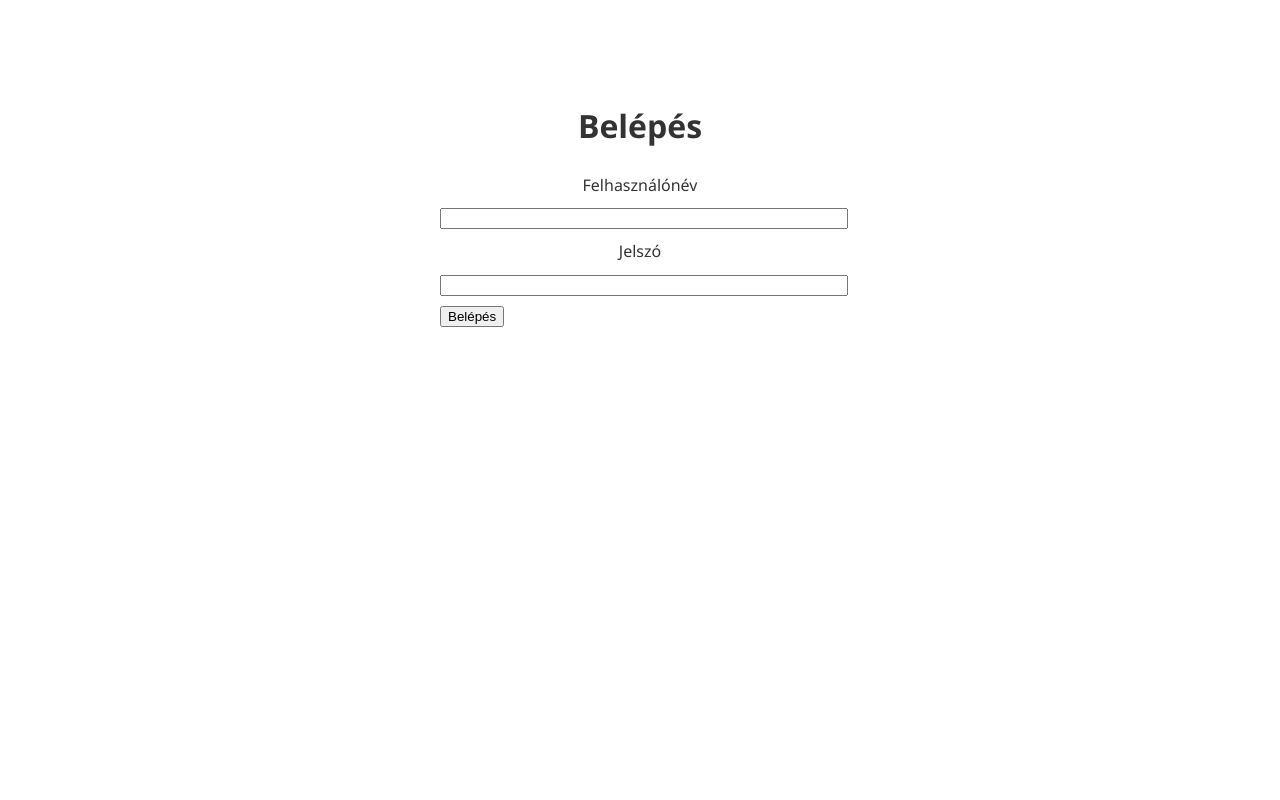
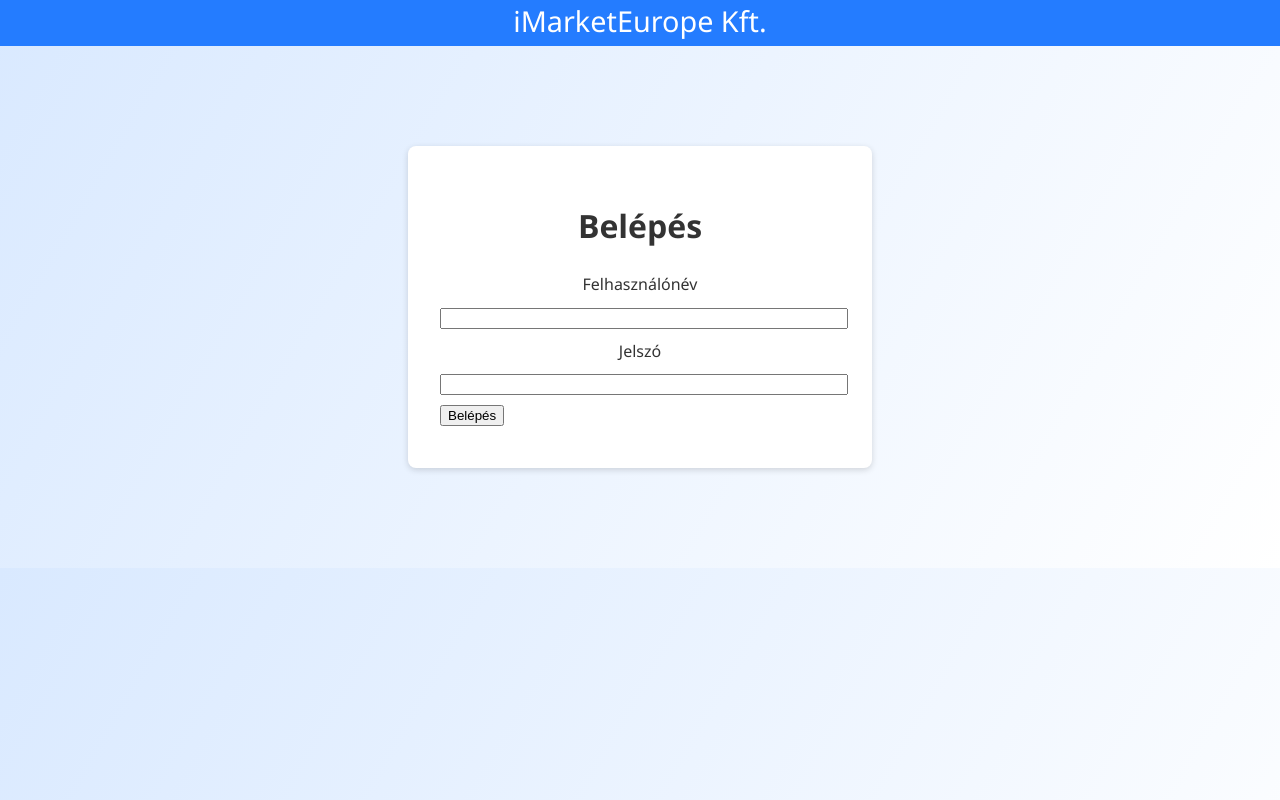
Before and after one commit to imeLaci/imarket, a plain HTML site: page index.html in a window 1280 px wide. Drawn offline with Linux system fonts and the light colour scheme.

Commit message:
Enhance login page with animated logo

```diff
--- a/index.html
+++ b/index.html
@@ -6,12 +6,23 @@
   <title>Bejelentkezés - iMarket</title>
   <link rel="stylesheet" href="style.css">
   <style>
-    .login-container{max-width:400px;margin:100px auto;text-align:center;}
+    .login-container{
+      max-width:400px;
+      margin:100px auto;
+      text-align:center;
+      background:#fff;
+      padding:2rem;
+      border-radius:8px;
+      box-shadow:0 2px 6px rgba(0,0,0,.15);
+    }
     label,input{display:block;width:100%;margin-bottom:10px;}
     input[type="submit"]{width:auto;}
   </style>
 </head>
-<body>
+<body class="login-page">
+  <header>
+    <div class="logo">iMarketEurope Kft.</div>
+  </header>
   <div class="login-container">
     <h1>Belépés</h1>
     <form id="loginForm">
--- a/style.css
+++ b/style.css
@@ -14,6 +14,10 @@ body {
   color: var(--dark);
 }
 
+body.login-page {
+  background: linear-gradient(120deg, #d9e9ff, #ffffff);
+}
+
 .container {
   max-width: var(--max-width);
   margin: 0 auto;
@@ -23,6 +27,7 @@ body {
 header {
   background: var(--primary);
   color: #fff;
+  text-align: center;
 }
 
 header .container {
@@ -33,8 +38,21 @@ header .container {
 }
 
 .logo {
+  display: inline-block;
   margin: 0;
-  font-size: 1.5rem;
+  font-size: 1.8rem;
+  animation: float 4s ease-in-out infinite;
+  transition: transform 0.3s;
+  cursor: default;
+}
+
+.logo:hover {
+  transform: scale(1.2);
+}
+
+@keyframes float {
+  0%, 100% { transform: translateY(0); }
+  50% { transform: translateY(-5px); }
 }
 
 nav ul {
```
